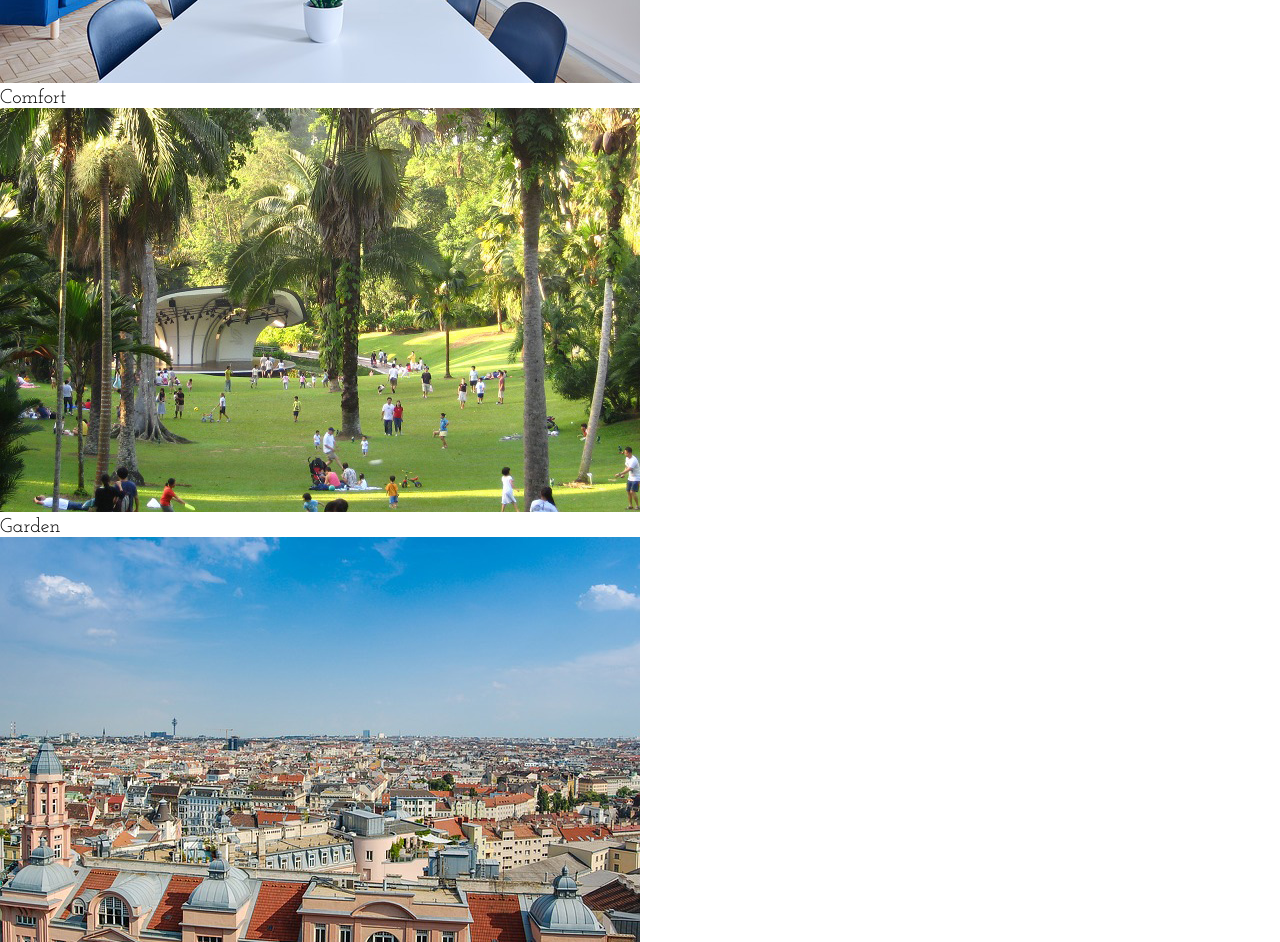
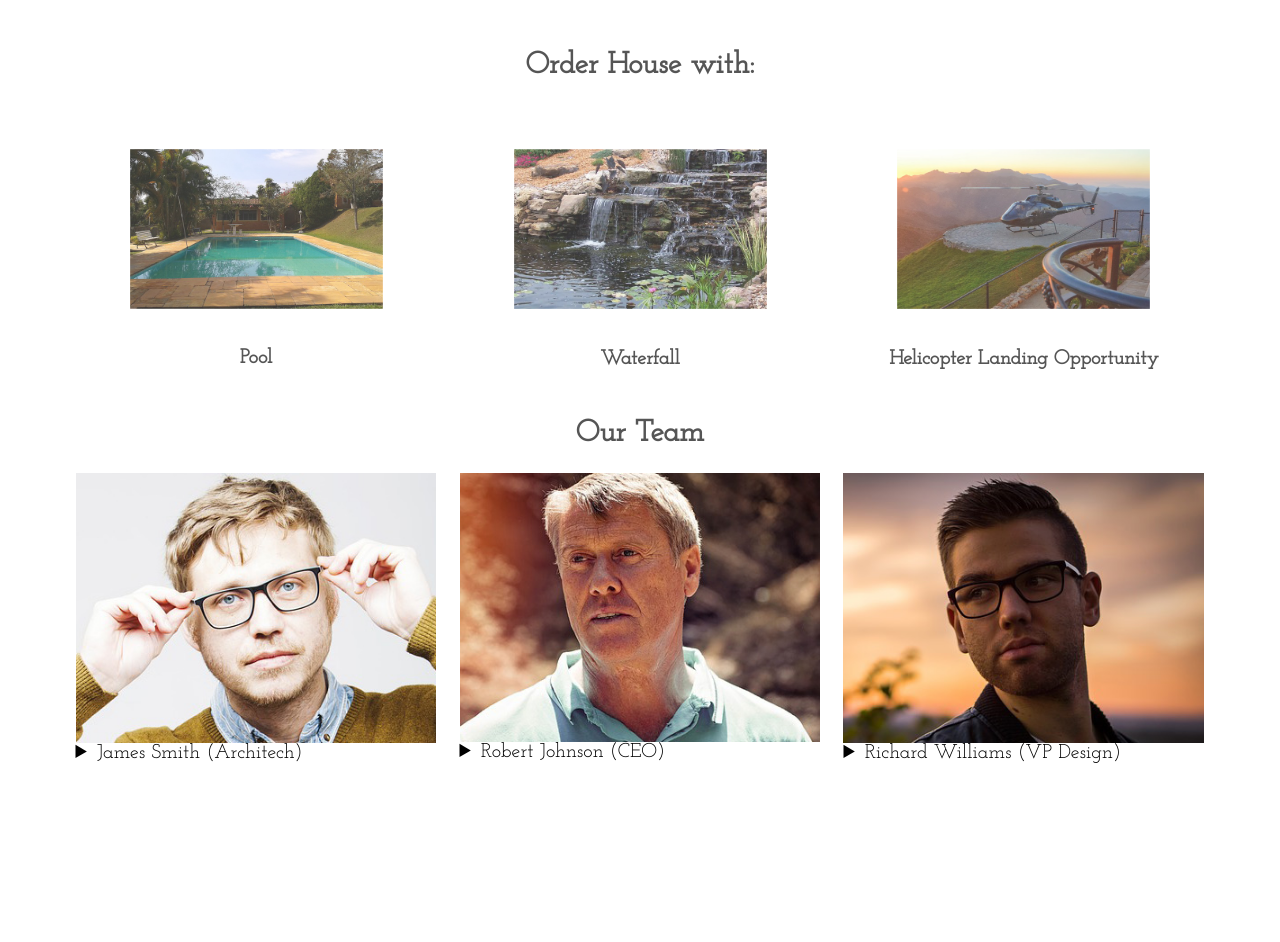
Before and after one commit to mirul22/Family-Dream, a plain HTML site: page index.html in a window 1280 px wide. Shown: the part 1153-2095 px from the top of the page. After the commit the page ends 1955 px from the top, so only its background shows below. Drawn offline with Linux system fonts and the light colour scheme.

Commit message:
section.our-team div.colum details summary

```diff
--- a/index.html
+++ b/index.html
@@ -36,7 +36,7 @@
         </div>
         <!-- End Header -->
         <!-- Start Image Section -->
-        <section class="one-of-two-section">
+        <section class="one-of-two-sections">
             <h2>Each Building Inludes:</h2>
             <figure>
                 <img src="img/comfort.jpg">
@@ -51,7 +51,7 @@
                 <figcaption>View</figcaption>
             </figure>
         </section>
-        <section class="one-of-two-section second">
+        <section class="one-of-two-sections second">
             <h2>Order House with:</h2>
             <figure>
                 <img src="img/pool.jpg">
--- a/style.css
+++ b/style.css
@@ -134,3 +134,102 @@ div.header-clear:after {
 }
 
 /* End header */
+
+section.one-of-two-sections {
+    height: auto;
+    width: 90%;
+    margin: auto;
+}
+
+section.one-of-two-sections h2 {
+    text-align: center;
+    margin: 4% 0 2% 0;
+    color: #555;
+}
+
+section.one-of-two-sections figure {
+    margin: 1%;
+    position: relative;
+    width: 31.333%;
+    float: left;
+    overflow: hidden;
+}
+
+section.one-of-two-sections figure figcaption {
+    position: absolute;
+    top: 0;
+    font-weight: bolder;
+    color: #fff;
+    background: linear-gradient(to right, #333, #aaa);
+}
+
+section.one-of-two-sections figure img {
+    width: 100%;
+    margin: 0%;
+    opacity: .8;
+    transform: scale(1.09, 1.09);
+    transition: transform .5s, opacity .5s;
+}
+
+section.one-of-two-sections figure img:hover {
+    transform: scale(1.3, 1.3);
+    opacity: 1;
+}
+
+section.second figure figcaption {
+    position: static;
+    text-align: center;
+    background: none;
+    color: #555;
+}
+
+section.second figure img {
+    width: 100%;
+    margin: 0%;
+    opacity: .8;
+    transform: scale(.7, .7);
+}
+
+section.second figure img:hover {
+    transform: scale(1, 1);
+}
+
+/* End images section */
+
+section.our-team {
+    width: 90%;
+    margin: 3% auto;
+    overflow: hidden;
+}
+section.our-team h1 {
+    text-align: center;
+    margin-bottom: 2%;
+    color: #555;
+}
+section.our-team div.column {
+    width: 31.333%;
+    float: left;
+    margin: 0 1%;
+}
+section.our-team div.column img {
+    opacity: 1;
+    width: 100%;
+    display: block;
+    margin: auto;
+    transition: opacity .4s;
+}
+section.our-team div.column img:hover {
+    opacity: .9;
+}
+
+section.our-team div.colum details summary {
+    font-weight: bolder;
+    font-size: 120%;
+    padding: 2% 0;
+    color: #555;
+}
+
+section.our-team div.colum details p {
+    text-align: justify;
+    text-indent: 3%;
+}
```
